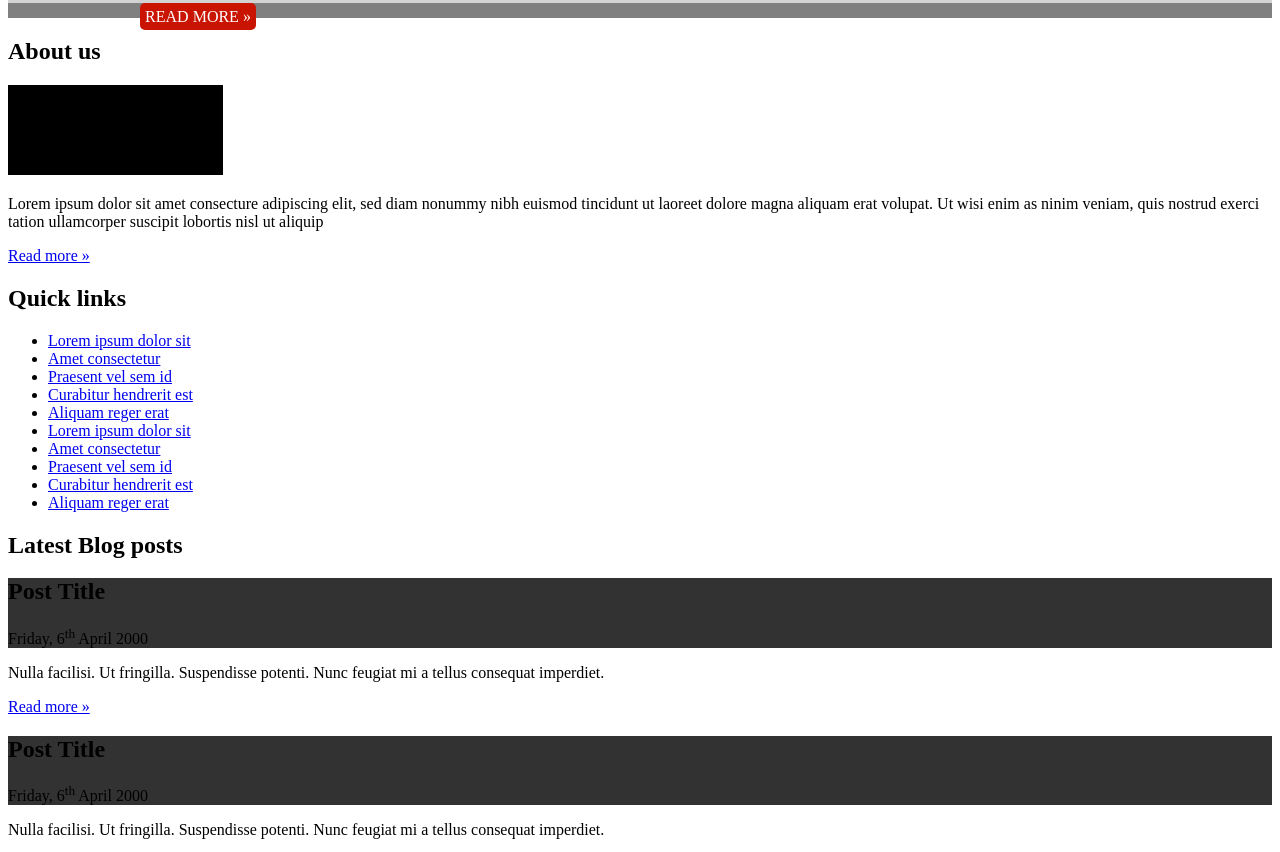
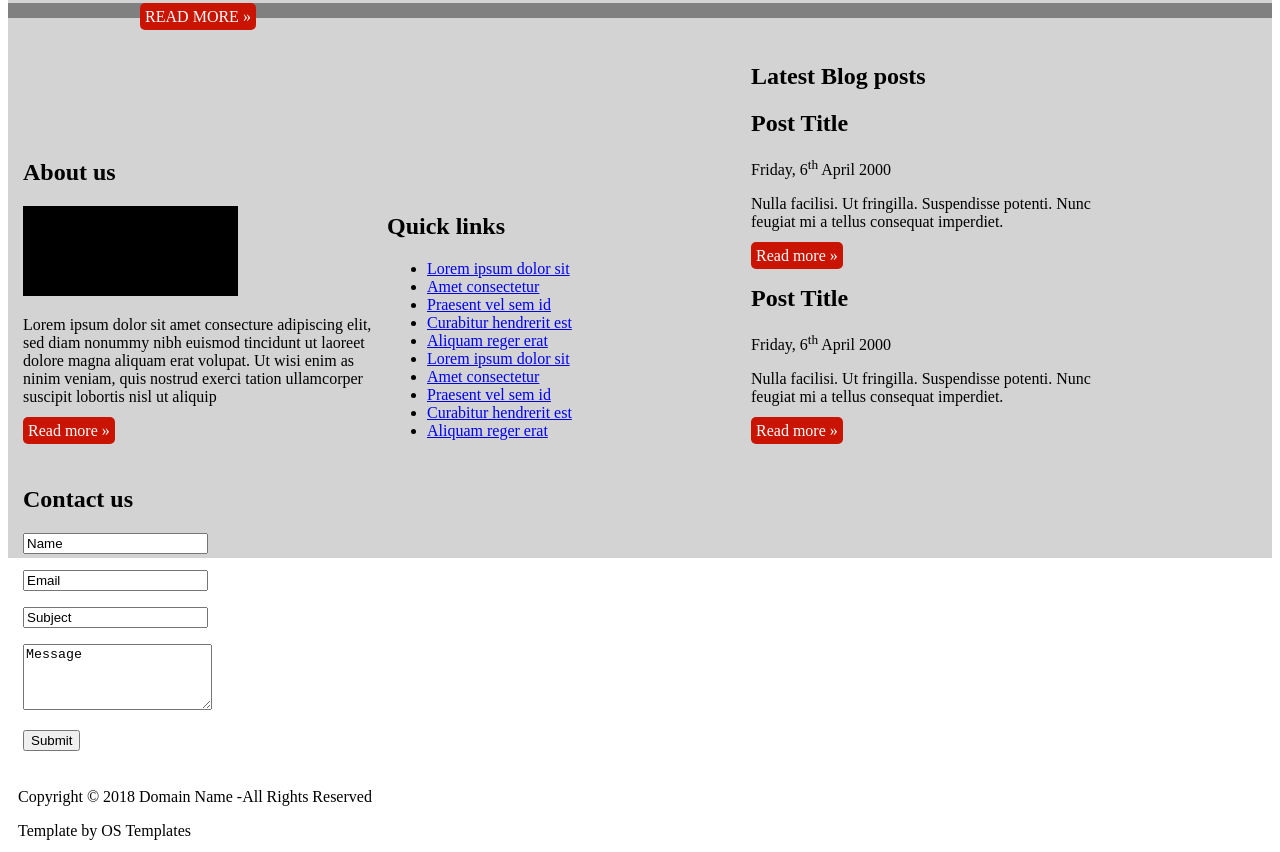
Before and after one commit to ErblinPelaj/PWWW18-19_Gr4, a website: page pwww/public_html/index.html in a window 1280 px wide. Shown: the part 1565-2417 px from the top of the page. Drawn offline with Linux system fonts and the light colour scheme.

Commit message:
css-footer
stilizimi i footer

```diff
--- a/pwww/public_html/index.html
+++ b/pwww/public_html/index.html
@@ -5,13 +5,10 @@
         <title>Impressionist</title>
         <meta charset="UTF-8">
        <style>
-          header{
-              background-color: rgb(50,50,50);
 
 
-          }
-
           #header{
+              background-color: rgb(50,50,50);
               border-bottom: thin solid black;
               height:120px;
 
@@ -61,6 +58,12 @@
               text-decoration: none;
               color:dimgray;
           }
+
+          #lp1 li:hover{
+             background-color: rgb(200,20,0);
+             outline-color: rgb(200,20,0);
+
+          }
           .more a{
            padding: 5px;
            color: white;
@@ -93,6 +96,14 @@
                border-bottom: 15px solid gray;
           }
 
+          #pjesa4{
+              height:500px;
+            margin: 0px 0px 0px 0px;
+              background-color: lightgray;
+              padding: 20px 10px;
+
+          }
+
           .forth
           {
               margin: 5px 0px 0px 0px;
@@ -108,14 +119,19 @@
               font-family: serif;
           }
 
-          lp1
+          .endForth{
+              text-align: left;
+            display: inline-block;
+            width:350px;
+            padding: 5px;
+          }
 
 
       </style>
     </head>
     <body>
          <!-- / Header i faqes -->
- <div class="row1">
+
 
   <header id="header" class="main">
     <div id="head1">
@@ -136,12 +152,10 @@
       </nav>
 
   </header>
-</div>
 
-    <div class="row2">
-  <div id="container" class="main">
 
-    <section id="head2" class="main">
+
+    <section id="head2" >
 
 
           <h1 style="font-size:300%;padding-bottom:0px;">A HUGE <br>TITLE HERE</h1>
@@ -158,7 +172,7 @@
       </section>
 
        <!-- / pjesa e kater fotove -->
-    <section id="pjesa2" class="middle main">
+    <section id="pjesa2" >
         <article class="forth">
             <h2>YOUR <br><span style="color:rgb(200,0,0); padding: 0px;">TITLE HERE</span></h2>
           <figure><img src="vesa.jpg" width="225" height="140" alt="there's no photo">
@@ -205,11 +219,10 @@
 
 
 
-            <div class="row3">
 
 
 
-    <section id="pjesa3" class="last main">
+    <section id="pjesa3" >
 
         <article class="forth">
             <h2>YOUR <br><span style="color:rgb(200,0,0); padding: 0px;">TITLE HERE</span></h2>
@@ -238,16 +251,16 @@
       </section>
 
 
-                <div>
-                    <section>
+      <section id="pjesa4">
+      <section class="endForth" >
           <h2>About us</h2>
           <img src="vesa.jpg" width="215" height="90" alt="">
           <p>Lorem ipsum dolor sit amet consecture adipiscing elit, sed diam nonummy nibh euismod tincidunt ut laoreet dolore magna aliquam erat volupat. Ut wisi enim as ninim veniam, quis nostrud exerci
                   tation ullamcorper suscipit lobortis nisl ut aliquip</p>
-           <footer class="more1"><a href="#">Read more &raquo;</a></footer>
+           <footer class="more"><a href="#">Read more &raquo;</a></footer>
       </section>
 
-      <section>
+      <section class="endForth">
           <h2>Quick links</h2>
           <nav>
           <ul>
@@ -265,27 +278,27 @@
         </nav>
       </section>
 
-      <section>
+      <section class="endForth">
           <h2>Latest Blog posts</h2>
            <article>
-          <header>
+
             <h2>Post Title</h2>
             <time datetime="2000-04-06">Friday, 6<sup>th</sup> April 2000</time>
-          </header>
+
           <p>Nulla facilisi. Ut fringilla. Suspendisse potenti. Nunc feugiat mi a tellus consequat imperdiet.</p>
-          <footer class="more1"><a href="#">Read more &raquo;</a></footer>
+          <footer class="more"><a href="#">Read more &raquo;</a></footer>
         </article>
            <article>
-          <header>
+
             <h2>Post Title</h2>
             <time datetime="2000-04-06">Friday, 6<sup>th</sup> April 2000</time>
-          </header>
+
           <p>Nulla facilisi. Ut fringilla. Suspendisse potenti. Nunc feugiat mi a tellus consequat imperdiet.</p>
-          <footer class="more1"><a href="#">Read more &raquo;</a></footer>
+          <footer class="more"><a href="#">Read more &raquo;</a></footer>
         </article>
       </section>
 
-                      <section>
+                      <section class="endForth">
           <h2>Contact us</h2>
            <article>
                <form method="get" action="http://www.randyconnolly.com/tests/process.php">
@@ -299,8 +312,7 @@
         </article>
 
       </section>
-     </div>
-    </div>
+
 
   <!-- Footer -->
         <div>
@@ -309,6 +321,6 @@
     <p >Template by OS Templates</p>
   </footer>
 </div>
-
+      </section>
     </body>
 </html>
```
